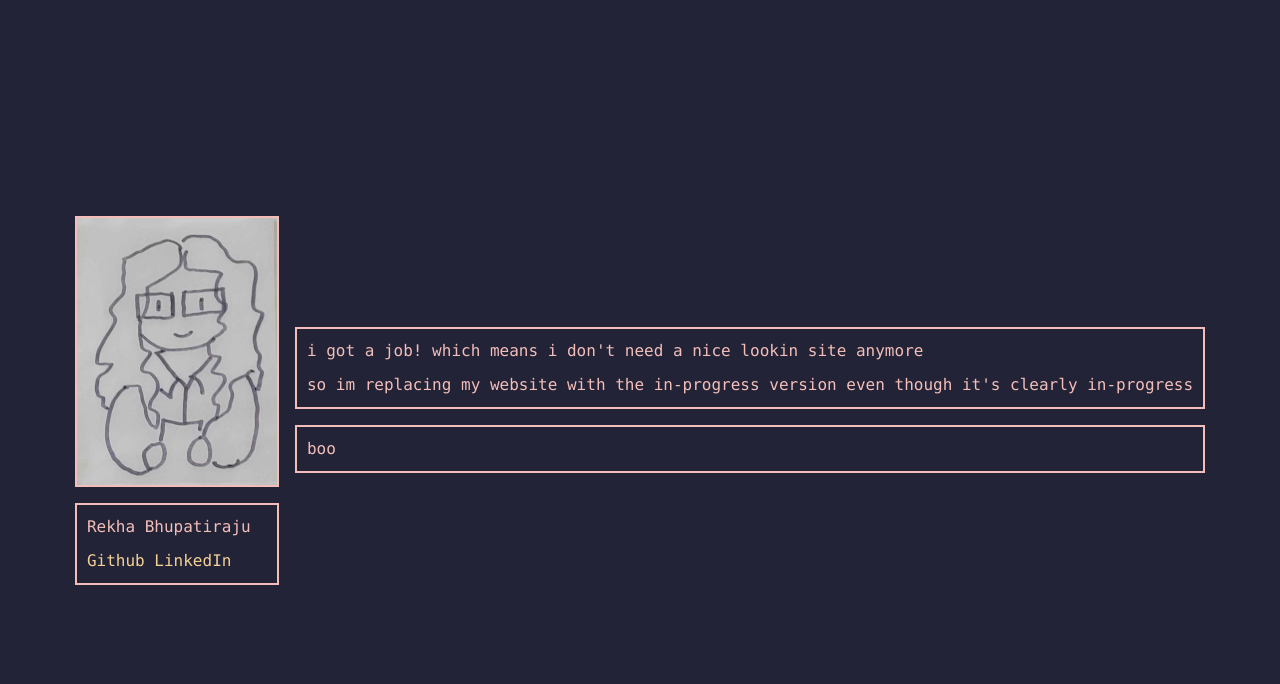
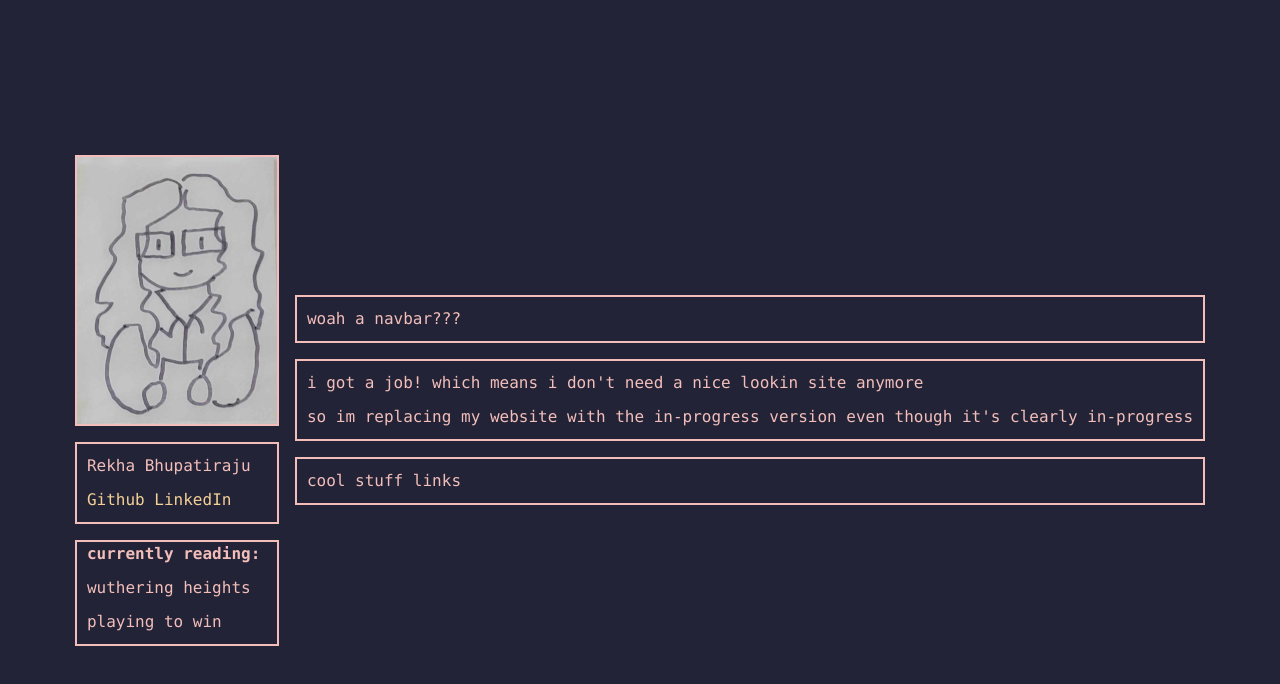
Before and after one commit to therekha/aboutme, a React (Vite) app: page / in a window 1280 px wide. Shown: the top 684 px of the page. Built offline with nearby package versions, Linux system fonts and the light colour scheme.

Commit message:
more placeholder

```diff
--- a/src/App.css
+++ b/src/App.css
@@ -1,6 +1,6 @@
 .tile {
   border: 2px solid var(--rosepink);
-  p{
+  p, strong{
     margin: 10px;
   }
 }
--- a/src/App.tsx
+++ b/src/App.tsx
@@ -14,14 +14,22 @@ function App() {
           <p>Rekha Bhupatiraju</p>
           <p><a href="https://github.com/therekha">Github</a> <a href="https://in.linkedin.com/in/rekhabhupatiraju">LinkedIn</a></p>
         </div>
+        <div className='tile'>
+          <strong>currently reading:</strong>
+          <p>wuthering heights</p>
+          <p>playing to win</p>
+        </div>
       </div>
       <div className='w-fit flex flex-col gap-4'>
+        <div className='tile'>
+          <p>woah a navbar???</p>
+        </div>
         <div className='tile'>
           <p>i got a job! which means i don't need a nice lookin site anymore</p>
           <p>so im replacing my website with the in-progress version even though it's clearly in-progress</p>
         </div>
         <div className='tile'>
-          <p>boo</p>
+          <p>cool stuff links</p>
         </div>
       </div>
     </div>
```
